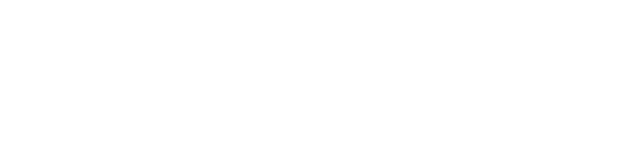
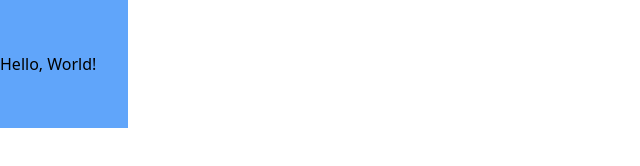
Before and after one commit to MEKKERMB/webLog, a website: page docs/index.html in a window 1280 px wide. Shown: the whole page, without its empty margins (0-640 px from the left). Drawn offline with Linux system fonts and the light colour scheme.

Commit message:
Hello, World!

```diff
--- a/docs/index.html
+++ b/docs/index.html
@@ -8,6 +8,8 @@
   <link rel="stylesheet" href="./CSS/style.css">
 </head>
 <body>
-
+  <main class="w-32 h-32 bg-blue-400 flex items-center">
+    <p>Hello, World!</p>
+  </main>
 </body>
 </html>
```
Also changed, not shown: docs/CSS/style.css.
